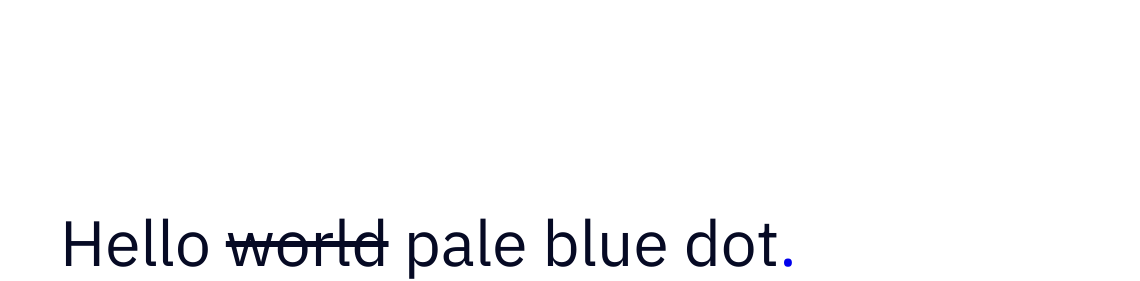
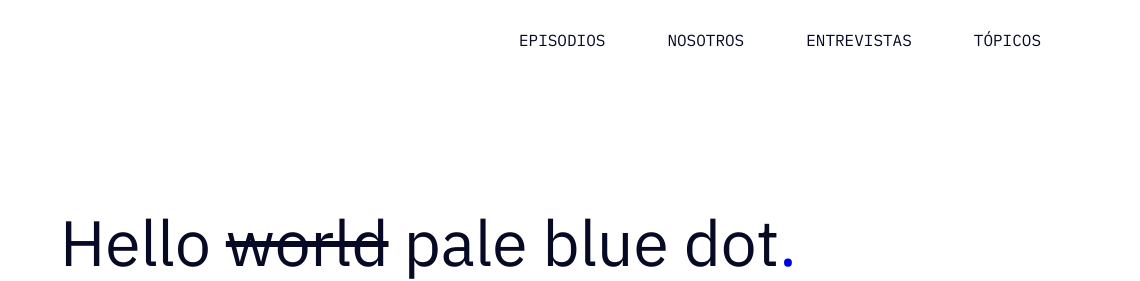
Before and after one commit to jquiu/Podcast-Sprint-1, a plain HTML site: page index.html in a window 1280 px wide. Shown: the top 281 px of the page, 140-1280 px from the left. Drawn offline with Linux system fonts and the light colour scheme.

Commit message:
fix error display menu

```diff
--- a/css/style.css
+++ b/css/style.css
@@ -428,6 +428,9 @@ footer div a {
 }
 
 @media only screen and (min-width: 768px) {
+    input[type="checkbox"]:not(:checked)~ul {
+        display: flex;
+    }
     /* header */
     header nav {
         height: 8.0rem;
```
